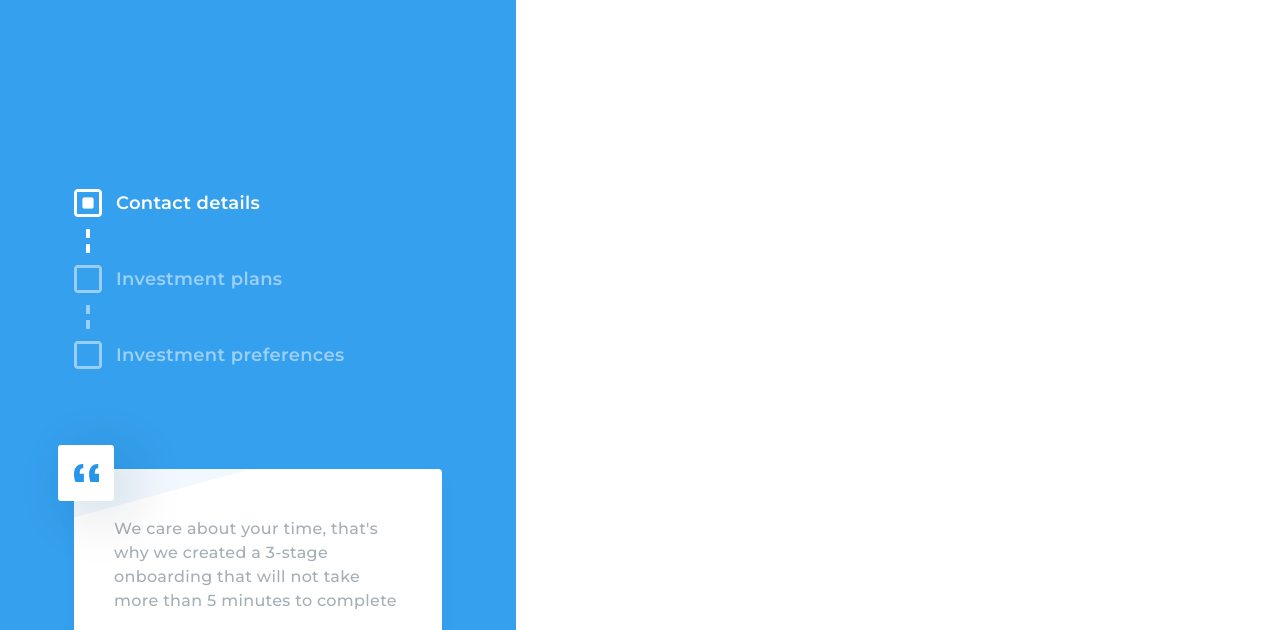
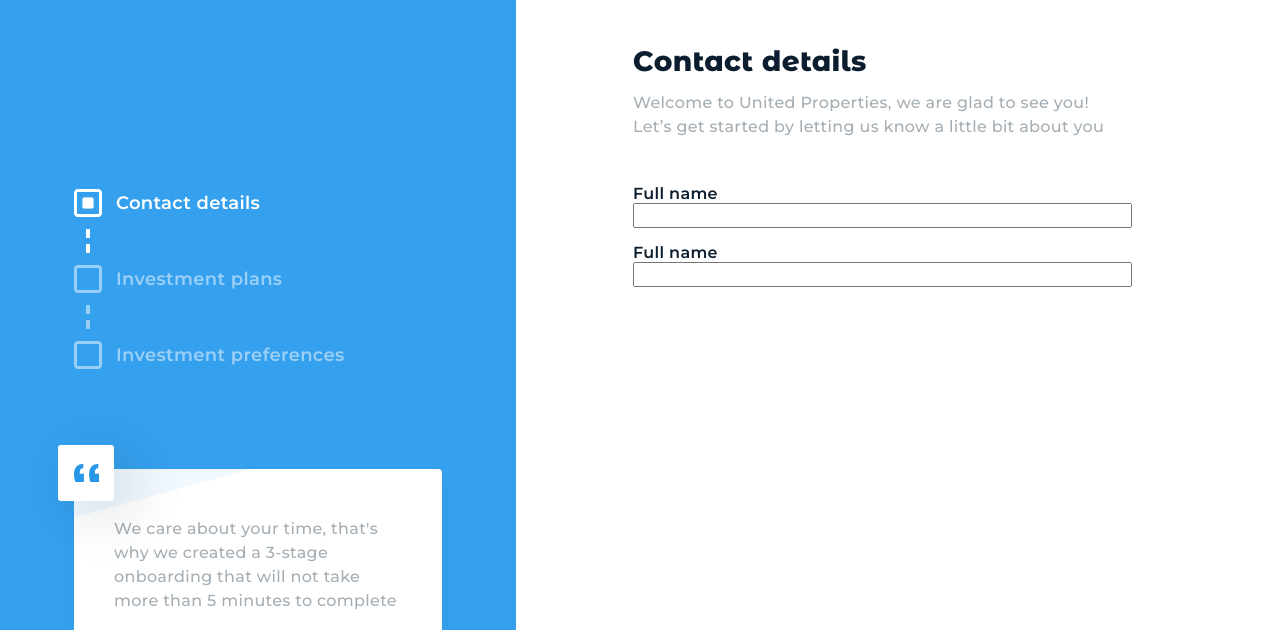
Before and after one commit to oybek94/onboarding, a plain HTML site: page index.html in a window 1280 px wide. Shown: the part 107-737 px from the top of the page. Drawn offline with Linux system fonts and the light colour scheme.

Commit message:
Create form section WIP

```diff
--- a/CSS/style.css
+++ b/CSS/style.css
@@ -12,6 +12,7 @@ body {
    font-weight: 600;
    color: var(--main-color);
    letter-spacing: 0.02em;
+   box-sizing: border-box;
 }
 
 .container {
@@ -215,6 +216,7 @@ dd {
 .right-top {
    display: flex;
    justify-content: space-between;
+   margin-bottom: 90px;
 
    font-size: 16px;
    line-height: 24px;
@@ -250,3 +252,33 @@ dd {
    background-image: url("/images/Arrow.png");
    background-repeat: no-repeat;
 }
+
+.right-title {
+   margin-top: 0;
+   margin-bottom: 12px;
+
+   font-family: Montserrat Alternates;
+   font-style: normal;
+   font-weight: 800;
+   font-size: 28px;
+   line-height: 36px;
+
+   color: #0B1D2E;
+}
+
+.right-description {
+   margin-top: 0;
+   margin-bottom: 46px;
+
+   font-weight: 500;
+   line-height: 24px;
+
+   color: #A4AEB4;
+}
+
+/* ***************** FORM ***************** */
+
+.input-text {
+   display: flex;
+   flex-direction: column;
+}
--- a/index.html
+++ b/index.html
@@ -67,6 +67,19 @@
                </div>
             </div>
 
+            <h2 class="right-title">Сontact details</h2>
+            <p class="right-description">Welcome to United Properties, we are glad to see you! Let’s get started by
+               letting us know a little bit about you</p>
+
+            <form class="form">
+               <p class="input-text">Full name
+                  <input class="name" type="text">
+               </p>
+               <p class="input-text">Full name
+                  <input class="tel" type="text">
+               </p>
+            </form>
+
          </div>
       </div>
    </div>
```
